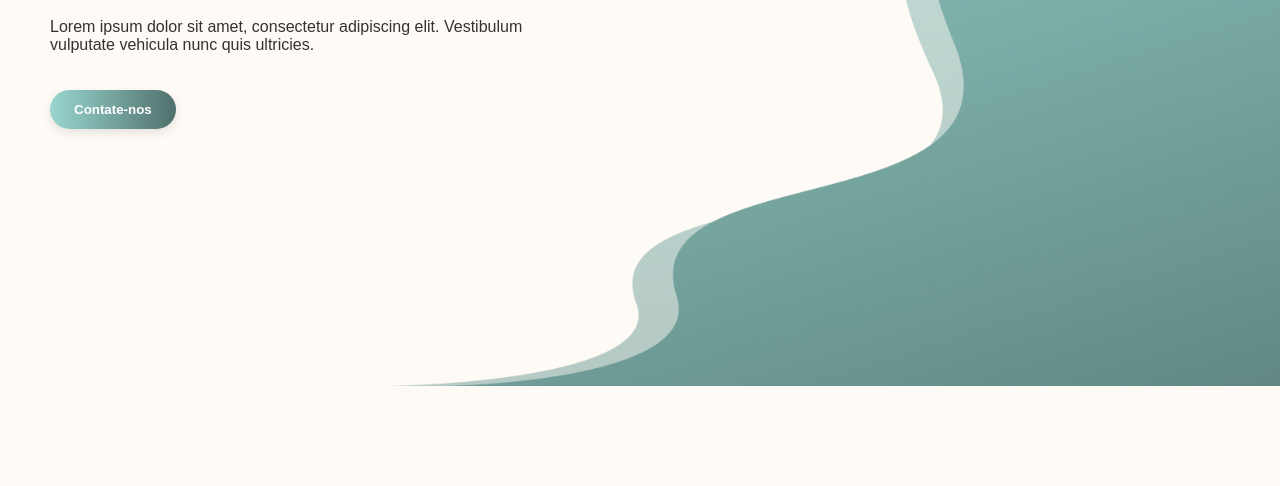
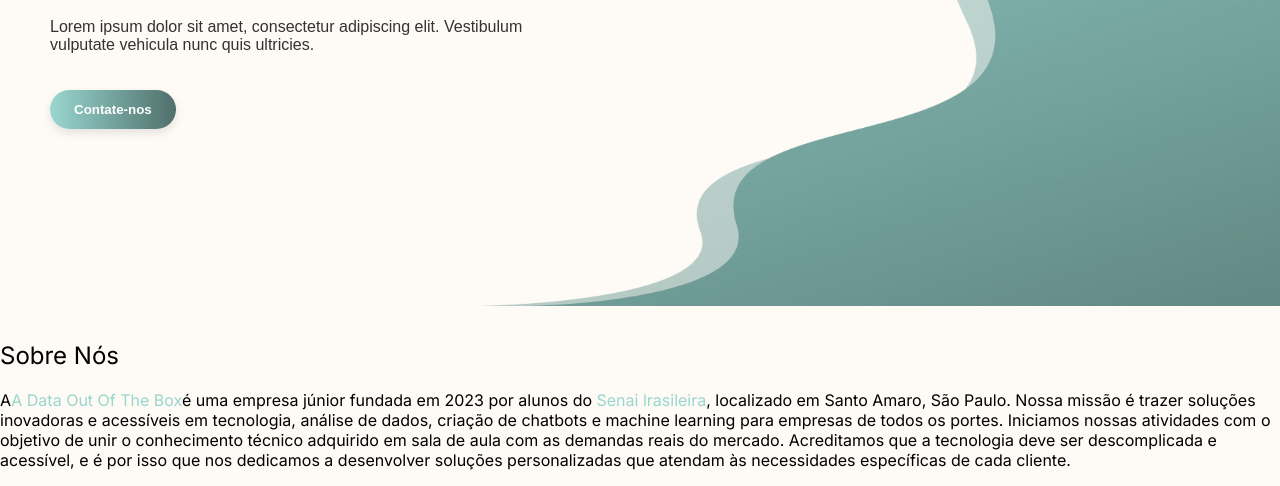
Before and after one commit to JoaoKleber0fficial/projetoData, a plain HTML site: page index.html in a window 1280 px wide. Shown: the part 414-900 px from the top of the page. Before the commit the page ends 804 px from the top, so only its background shows below. Drawn offline with Linux system fonts and the light colour scheme; a web font is replaced by a local one.

Commit message:
início da section sobre nós

```diff
--- a/css/layout/header.css
+++ b/css/layout/header.css
@@ -5,7 +5,7 @@ header {
 }
 
 .logo img {
-    height: 50px; /* Ajuste conforme o tamanho real da logo */
+    height: 50px;
 }
 
 nav{
--- a/css/layout/sectionInicio.css
+++ b/css/layout/sectionInicio.css
@@ -5,6 +5,7 @@
     height: 80vh;
     padding: 0 50px;
     position: relative;
+    background-color: var(--background--);
 }
 
 .content {
@@ -28,7 +29,8 @@
     position: absolute;
     right: 0;
     top: 0;
-    height: 100%;
+    height: 90%;
+
 }
 
 .inicio img {
--- a/css/layout/sectionSobreNos.css
+++ b/css/layout/sectionSobreNos.css
@@ -1,5 +1,3 @@
-#teste{
-    height: 500px;
-    width: 100%;
-    background-color: var(--gradient-azul-escuro--);
+span{
+    color: var(--verde-principal--);
 }
--- a/css/module/variaveis.css
+++ b/css/module/variaveis.css
@@ -3,4 +3,5 @@
     --gradient-azul-escuro--: linear-gradient(to right, #1B5C7D, #023047);
     --cor-preta--: black;
     --cor-branca--: white;
+    --verde-principal--: #99D6CF;
 }
--- a/index.html
+++ b/index.html
@@ -36,5 +36,14 @@
 
     </section>
 
+    <section class="sectionSobreNos">
+        <h2 class= "inter_h2">Sobre Nós</h2>
+        <p class="inter_textos">A<span>A Data Out Of The Box</span>é uma empresa júnior fundada em 2023 por alunos do<span> Senai lrasileira</span>, localizado em Santo Amaro, São Paulo. Nossa missão é trazer soluções inovadoras e acessíveis em tecnologia, análise de dados, criação de chatbots e machine learning para empresas de todos os portes.
+            Iniciamos nossas atividades com o objetivo de unir o conhecimento técnico adquirido em sala de aula com as demandas reais do mercado. Acreditamos que a tecnologia deve ser descomplicada e acessível, e é por isso que nos dedicamos a desenvolver soluções personalizadas que atendam às necessidades específicas de cada cliente.
+        </p>
+    </section>
+
+
+
 </body>
 </html>
```
